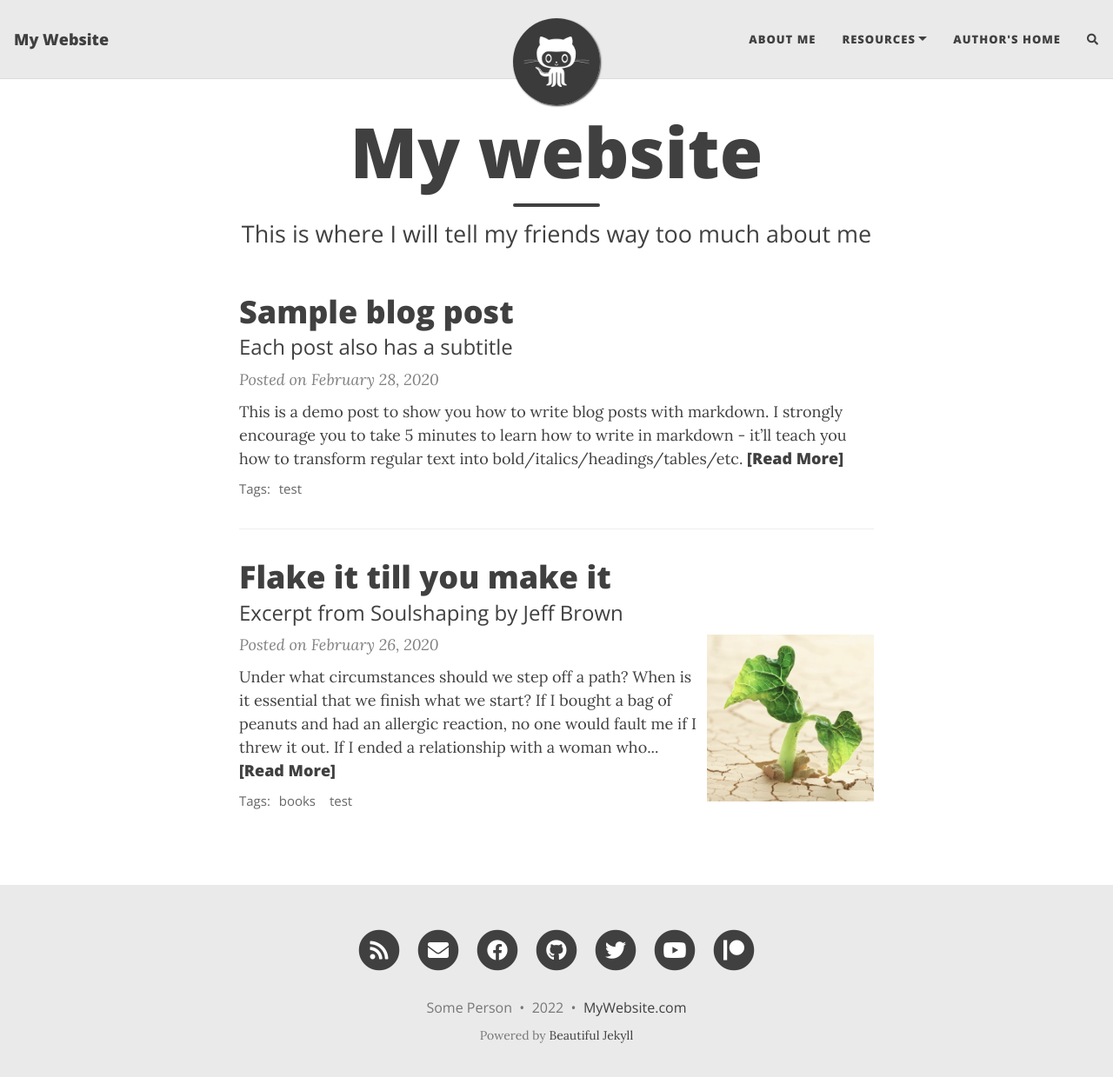
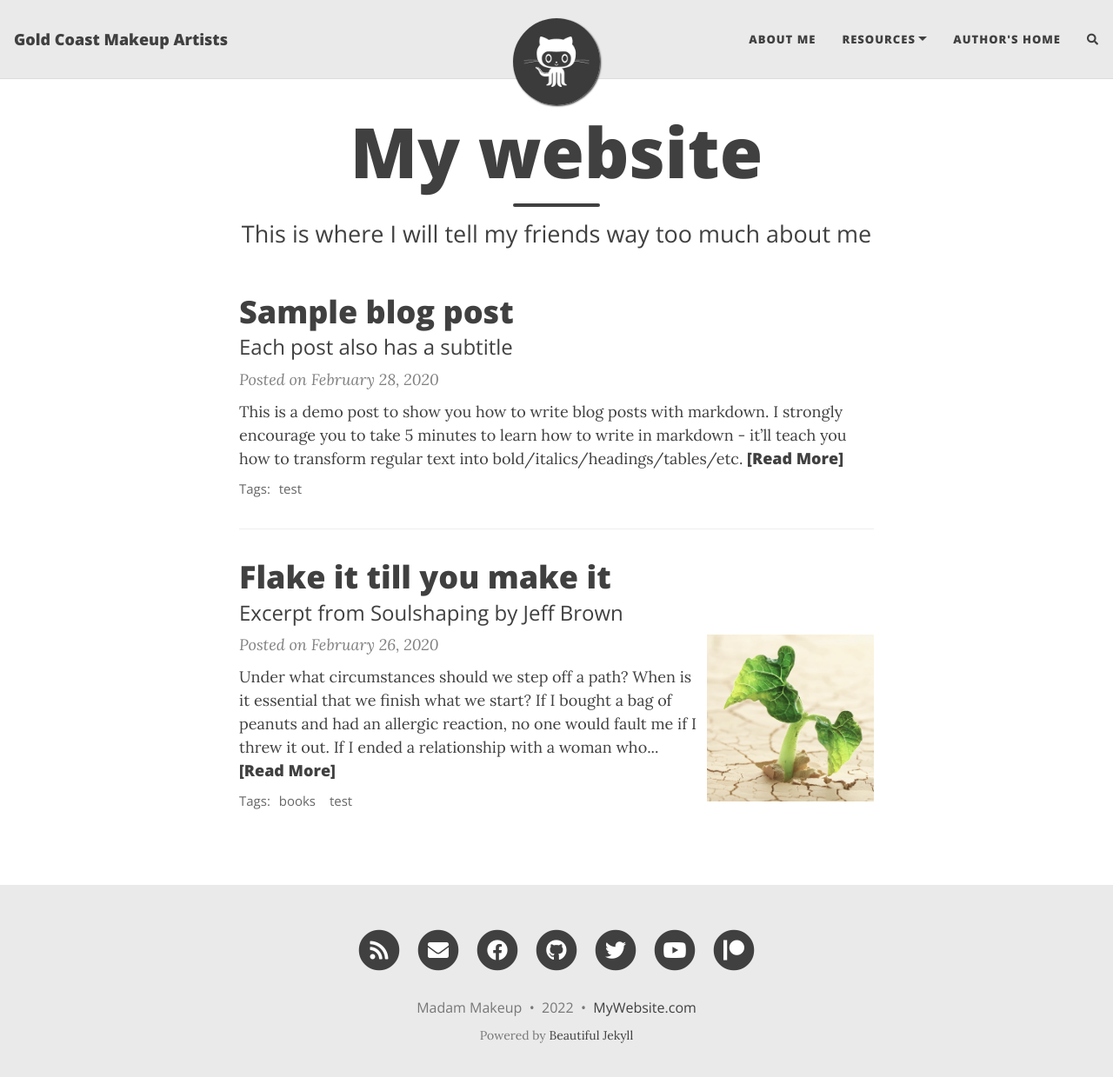
Before and after one commit to nerdflu/goldcoastmakeupartist, a Jekyll site: the page built from index.html, in a window 1280 px wide and 1252 px high. Shown: the top 1239 px of the window at 87% size. Built offline with Jekyll 4.4.1, drawn with Linux system fonts in a browser that asks for light colours; nearby versions of some CDN libraries; the list of posts is cut into pages by our own code; comment, search, counter and statistics services are not loaded.

Commit message:
Update _config.yml

```diff
--- a/_config.yml
+++ b/_config.yml
@@ -6,10 +6,10 @@
 # --- Required options --- #
 
 # Name of website
-title: My Website
+title: Gold Coast Makeup Artists
 
 # Your name to show in the footer
-author: Some Person
+author: Madam Makeup
 
 # --- List of links in the navigation bar --- #
 
```
